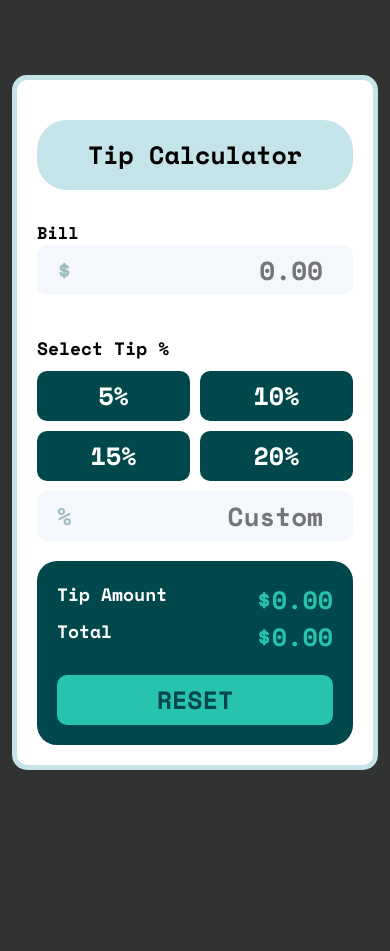
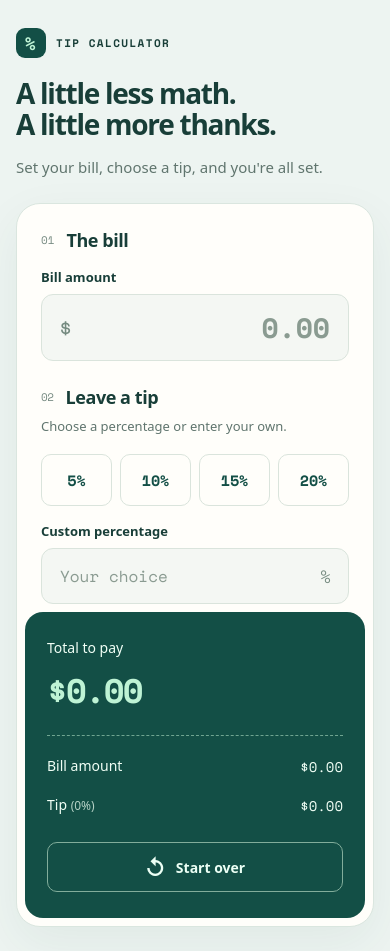
Before and after one commit to lnsflive/tips, a website: page index.html in a window 390 px wide. Before the commit the page ends 844 px from the top, so only its background shows below. Drawn offline with Linux system fonts and the light colour scheme.

Commit message:
Redesign calculator for responsive phone, tablet, and desktop layouts

```diff
--- a/index.html
+++ b/index.html
@@ -1,65 +1,57 @@
 <!DOCTYPE html>
-<!--[if lt IE 7]>      <html class="no-js lt-ie9 lt-ie8 lt-ie7"> <![endif]-->
-<!--[if IE 7]>         <html class="no-js lt-ie9 lt-ie8"> <![endif]-->
-<!--[if IE 8]>         <html class="no-js lt-ie9"> <![endif]-->
-<!--[if gt IE 8]>      <html class="no-js"> <!--<![endif]-->
 <html lang="en">
 <head>
     <meta charset="utf-8">
-        <meta http-equiv="X-UA-Compatible" content="IE=edge">
     <title>Tip Calculator</title>
-        <meta name="description" content="">
+    <meta name="description" content="A little less math at the table. Calculate your tip and total in a moment.">
     <meta name="viewport" content="width=device-width, initial-scale=1">
+    <meta name="theme-color" content="#edf4f1">
     <link rel="stylesheet" href="src/style.css">
+    <script src="src/jquery-3.6.0.slim.min.js" defer></script>
+    <script src="src/script.js" defer></script>
 </head>
 <body>
-        <!--[if lt IE 7]>
-            <p class="browsehappy">You are using an <strong>outdated</strong> browser. Please <a href="#">upgrade your browser</a> to improve your experience.</p>
-        <![endif]-->
-        <div class="container">
-            <div class="content">
-                <div class="logo">Tip Calculator</div>
-                    <div class="bill">
-                        <label for="billAmount">Bill</label>
-                        <div class="input">
-                            <input id="billAmount" type="number" min="0" step="0.01" inputmode="decimal" placeholder="0.00" class="billInput">
-                            <span class="money">$</span>
+    <main class="container">
+        <header class="page-header">
+            <div class="brand"><span class="brand-mark" aria-hidden="true">%</span> TIP CALCULATOR</div>
+            <h1>A little less math.<br>A little more thanks.</h1>
+            <p>Set your bill, choose a tip, and you're all set.</p>
+        </header>
+        <div class="calculator">
+            <section class="controls" aria-label="Calculate your tip">
+                <div class="section-heading"><span class="step" aria-hidden="true">01</span><h2>The bill</h2></div>
+                <label for="billAmount">Bill amount</label>
+                <div class="input bill-field">
+                    <span class="input-symbol" aria-hidden="true">$</span>
+                    <input id="billAmount" type="number" min="0" step="0.01" inputmode="decimal" placeholder="0.00" class="billInput" aria-describedby="inputError">
                 </div>
+                <fieldset class="options">
+                    <legend><span class="step" aria-hidden="true">02</span>Leave a tip</legend>
+                    <p class="field-hint">Choose a percentage or enter your own.</p>
+                    <div class="buttons">
+                        <button type="button" class="tip-button" data-percent="0.05" aria-pressed="false" onclick="changePercent(0.05)">5%</button>
+                        <button type="button" class="tip-button" data-percent="0.1" aria-pressed="false" onclick="changePercent(0.1)">10%</button>
+                        <button type="button" class="tip-button" data-percent="0.15" aria-pressed="false" onclick="changePercent(0.15)">15%</button>
+                        <button type="button" class="tip-button" data-percent="0.2" aria-pressed="false" onclick="changePercent(0.2)">20%</button>
                     </div>
-                    <div class="options">
-                        <span>Select Tip %</span>
-                        <div class="buttons">
-                            <button type="button" class="tip-button" onclick="changePercent(0.05)">5%</button>
-                            <button type="button" class="tip-button" onclick="changePercent(0.1)">10%</button>
-                            <button type="button" class="tip-button" onclick="changePercent(0.15)">15%</button>
-                            <button type="button" class="tip-button" onclick="changePercent(0.2)">20%</button>
+                    <label for="customPercent">Custom percentage</label>
+                    <div class="input custom-field">
+                        <input id="customPercent" type="number" min="0" step="0.01" inputmode="decimal" placeholder="Your choice" class="custom" aria-describedby="inputError">
+                        <span class="input-symbol" aria-hidden="true">%</span>
                     </div>
-                        <div class="input">
-                            <label class="visually-hidden" for="customPercent">Custom tip percentage</label>
-                            <input id="customPercent" type="number" min="0" step="0.01" inputmode="decimal" placeholder="Custom" class="custom">
-                            <span class="money">%</span>
+                </fieldset>
+                <p id="inputError" class="input-error" role="status"></p>
+            </section>
+            <section class="results" aria-labelledby="summaryHeading">
+                <div class="summary-heading"><h2 id="summaryHeading">The breakdown</h2></div>
+                <div class="receipt" aria-live="polite" aria-atomic="true">
+                    <div class="receipt-row"><span>Bill amount</span><span class="billResult">$0.00</span></div>
+                    <div class="receipt-row"><span>Tip <span class="tip-rate">(0%)</span></span><span class="result">$0.00</span></div>
+                    <div class="receipt-total"><span>Total to pay</span><strong class="totalResult">$0.00</strong><span class="total-caption">Bill + tip</span></div>
                 </div>
+                <button type="button" class="reset" onclick="reset()"><span aria-hidden="true">↺</span> Start over</button>
+            </section>
         </div>
-                    <div class="results">
-                        <div class="row">
-                            <div class="column tip_amount">
-                                Tip Amount
-                            </div>
-                            <div class="column result">$0.00</div>
-                        </div>
-                        <div class="row">
-                            <div class="column tip_amount">
-                                Total
-                            </div>
-                            <div class="column totalResult">$0.00</div>
-                        </div>
-                        <div class="row">
-                            <button type="button" class="reset" onclick="reset()">RESET</button>
-                        </div>
-                    </div>
-            </div>
-        </div>
-        <script src="src/jquery-3.6.0.slim.min.js"></script>
-        <script src="src/script.js" async defer></script>
+    </main>
 </body>
 </html>
--- a/package.json
+++ b/package.json
@@ -2,6 +2,7 @@
   "name": "tip-calculator",
   "private": true,
   "scripts": {
-    "test": "node --test"
+    "test": "node --test test/*.test.js",
+    "test:browser": "node test/browser.cjs"
   }
 }
--- a/src/script.js
+++ b/src/script.js
@@ -9,6 +9,7 @@ $( document ).ready(function() {
 
     $(".custom").on("input", function() {
         tipPercent = $(this).val() * 0.01;
+        updateSelection();
         checkResult();
     });
 });
@@ -26,21 +27,40 @@ function calculateAmounts(bill, percent) {
 function changePercent(percent) {
     tipPercent = percent;
     $(".custom").val("");
+    updateSelection(percent);
     checkResult();
 }
 
 function reset() {
     $(".billInput").val("");
     $(".custom").val("");
-    $(".result").html("$0.00");
-    $(".totalResult").html("$0.00");
     tipPercent = 0;
     billAmount = 0;
+    updateSelection();
+    checkResult();
+}
+
+function updateSelection(percent) {
+    document.querySelectorAll(".tip-button").forEach(button => {
+        button.setAttribute("aria-pressed", String(Number(button.dataset.percent) === percent));
+    });
 }
 
 function checkResult() {
+    const inputs = [...document.querySelectorAll("input")];
+    const invalid = inputs.some(input => !input.validity.valid);
+    inputs.forEach(input => input.setAttribute("aria-invalid", String(!input.validity.valid)));
+    $(".input-error").html(invalid ? "Enter a nonnegative number with up to two decimal places." : "");
+    if (invalid) {
+        $(".result").html("—");
+        $(".totalResult").html("—");
+        $(".billResult").html("—");
+        return;
+    }
     const amounts = calculateAmounts(billAmount, tipPercent);
 
+    $(".billResult").html("$" + (Math.round(Number(billAmount) * 100) / 100).toFixed(2));
+    $(".tip-rate").html("(" + Number((tipPercent * 100).toFixed(2)) + "%)");
     $(".result").html("$" + amounts.tip.toFixed(2));
     $(".totalResult").html("$" + amounts.total.toFixed(2));
 }
--- a/src/style.css
+++ b/src/style.css
@@ -1,168 +1,92 @@
 @font-face {
-    font-family: 'space_monobold';
-    src: url('spacemono-bold.woff2') format('woff2'),
-         url('spacemono-bold.woff') format('woff');
-    font-weight: bold;
-    font-style: normal;
-
+    font-family: 'Space Mono';
+    src: url('spacemono-regular.woff2') format('woff2');
+    font-weight: 400;
+    font-display: swap;
 }
-
 @font-face {
-    font-family: 'space_mono';
-    src: url('spacemono-regular.woff2') format('woff2'),
-         url('spacemono-regular.woff') format('woff');
-    font-weight: normal;
-    font-style: normal;
-
+    font-family: 'Space Mono';
+    src: url('spacemono-bold.woff2') format('woff2');
+    font-weight: 700;
+    font-display: swap;
 }
-
-*{
-    margin:0;
-    padding:0;
-    color: black;
-    box-sizing: border-box;
+:root {
+    color-scheme: light;
+    font-family: system-ui, -apple-system, BlinkMacSystemFont, 'Segoe UI', sans-serif;
+    color: #183e38;
+    background: #edf4f1;
+    --muted: #60756e;
+    --teal: #134f46;
+    --mint: #bef3d5;
+    --mono: 'Space Mono', monospace;
 }
-html{
-    background-color: #313333;
+* { box-sizing: border-box; }
+body { margin: 0; }
+button, input { font: inherit; }
+button { cursor: pointer; touch-action: manipulation; }
+button, input { -webkit-tap-highlight-color: transparent; }
+button:focus-visible, input:focus-visible { outline: 3px solid #258970; outline-offset: 4px; }
+h1, h2, p { margin: 0; }
+.container { width: min(100%, 1056px); margin-inline: auto; padding: clamp(28px, 6vw, 72px) clamp(16px, 4vw, 48px) 24px; }
+.page-header { margin-bottom: 24px; }
+.brand { display: flex; align-items: center; gap: 10px; font: 700 11px var(--mono); letter-spacing: 0.13em; }
+.brand-mark { display: grid; place-items: center; width: 30px; height: 30px; border-radius: 9px; background: var(--teal); color: var(--mint); font-size: 18px; }
+h1 { margin-top: 20px; font-size: clamp(28px, 5vw, 48px); font-weight: 600; line-height: 1.12; letter-spacing: -0.045em; }
+.page-header > p { margin-top: 14px; color: var(--muted); font-size: 15px; line-height: 1.6; }
+.calculator { padding: 8px; border: 1px solid #dae6df; border-radius: 24px; background: #fffefa; box-shadow: 0 16px 48px #1d4a3910; }
+.controls { padding: 16px 16px 8px; min-width: 0; }
+.section-heading, legend { display: flex; align-items: center; gap: 12px; }
+h2, legend { font-size: 18px; font-weight: 600; letter-spacing: -0.025em; }
+.step { color: #778b82; font: 400 11px var(--mono); }
+label { display: block; margin: 16px 0 8px; font-size: 13px; font-weight: 600; }
+.input { position: relative; }
+.input-symbol { position: absolute; top: 50%; transform: translateY(-50%); color: #758b80; font: 400 22px var(--mono); pointer-events: none; }
+.bill-field .input-symbol { left: 18px; }
+input { width: 100%; min-width: 0; min-height: 56px; padding: 12px 18px; border: 1px solid #dae4dc; border-radius: 12px; color: var(--teal); background: #f4f7f3; font-family: var(--mono); font-size: 18px; appearance: textfield; }
+input::-webkit-inner-spin-button, input::-webkit-outer-spin-button { appearance: none; margin: 0; }
+input::placeholder { color: #8a9b91; opacity: 1; }
+.billInput { padding-left: 48px; text-align: right; font-size: 28px; font-weight: 700; }
+input:focus { border-color: #258970; }
+input[aria-invalid="true"] { border-color: #ab4336; }
+.options { min-width: 0; margin: 24px 0 0; padding: 0; border: 0; }
+legend { padding: 0; }
+.field-hint { margin-top: 8px; color: var(--muted); font-size: 13px; line-height: 1.5; }
+.buttons { display: grid; grid-template-columns: repeat(4, minmax(0, 1fr)); gap: 8px; margin-top: 18px; }
+.tip-button { min-height: 52px; padding: 8px 4px; border: 1px solid #dae4dc; border-radius: 10px; background: transparent; color: var(--teal); font: 700 clamp(15px, 3.5vw, 19px) var(--mono); }
+.tip-button[aria-pressed="true"] { border-color: var(--teal); background: var(--teal); color: var(--mint); }
+.custom-field .input-symbol { right: 18px; font-size: 18px; }
+.custom { padding-right: 48px; font-size: 16px; }
+.input-error { margin: 12px 0 0; color: #ab4336; font-size: 12px; line-height: 1.5; }
+.input-error:empty { margin: 0; }
+.results { display: flex; flex-direction: column; min-width: 0; padding: 26px 22px; border-radius: 18px; background: var(--teal); color: #f1fff6; }
+.summary-heading { display: flex; align-items: center; justify-content: space-between; gap: 12px; }
+.receipt { display: flex; flex-direction: column; margin: 20px 0; }
+.receipt-row { display: flex; justify-content: space-between; gap: 12px; margin-bottom: 18px; font-size: 14px; }
+.receipt-row > :last-child { font-family: var(--mono); overflow-wrap: anywhere; text-align: right; }
+.tip-rate { color: #b6d2c7; font-size: 12px; }
+.receipt-total { display: flex; flex-direction: column; align-items: flex-start; padding-top: 26px; margin-top: 26px; border-top: 1px dashed #70a591; font-size: 14px; }
+.totalResult { max-width: 100%; margin-top: 8px; color: var(--mint); font: 700 clamp(34px, 6vw, 48px) var(--mono); letter-spacing: -0.055em; overflow-wrap: anywhere; }
+.total-caption { margin-top: 8px; color: #b6d2c7; font-size: 12px; }
+.reset { display: flex; align-items: center; justify-content: center; gap: 10px; width: 100%; min-height: 50px; margin-top: auto; border: 1px solid #82ad9b; border-radius: 10px; background: transparent; color: #ecfff5; font-size: 14px; font-weight: 600; }
+.reset > span { font-size: 22px; }
+.reset:focus-visible { outline-color: var(--mint); }
+@media (max-width: 699px) {
+    .summary-heading { display: none; }
+    .receipt { margin: 0 0 8px; }
+    .receipt-total { order: -1; border-top: 0; border-bottom: 1px dashed #70a591; padding: 0 0 20px; margin: 0 0 20px; }
+    .total-caption { display: none; }
+    .totalResult { font-size: clamp(34px, 8vw, 44px); }
 }
-.container{
-    width: 100%;
-    min-height: 100vh;
-    padding: 16px 0;
-    display: grid;
-    place-items: center;
+@media (hover: hover) {
+    .tip-button:hover { border-color: #258970; background: #e4f3e9; color: var(--teal); }
+    .reset:hover { background: var(--mint); border-color: var(--mint); color: var(--teal); }
 }
-.row {
-    display: flex;
-    flex-direction: row;
-    flex-wrap: wrap;
-    width: 100%;
-  }
-
-  .column {
-    display: flex;
-    flex-direction: column;
-    flex-basis: 100%;
-    flex: 1;
-  }
-
-.content{
-    background-color: white;
-    width: min(390px, calc(100% - 24px));
-    border-radius: 15px;
-    padding:20px;
-    border: 5px solid #c5e4e9;
+@media (min-width: 700px) {
+    .page-header { margin-bottom: 36px; }
+    .calculator { display: grid; grid-template-columns: 1.1fr 1fr; gap: 24px; padding: 16px; border-radius: 28px; }
+    .controls { padding: 20px 8px 8px 16px; }
+    .controls label { margin-top: 22px; }
+    .options { margin-top: 30px; }
+    .results { padding: 32px 28px; }
+    .receipt { margin-top: 42px; }
 }
-.content > div{
-    margin-top:20px;
-}
-.buttons{
-    display: grid;
-    grid-template-columns: repeat(2, minmax(0, 1fr));
-    gap: 10px;
-    margin: 10px 0;
-}
-button{
-    font-family: space_monobold;
-    height: 50px;
-    background-color: #01484c;
-    border: none;
-    color: white;
-    font-size: 25px;
-    border-radius: 10px;
-}
-.tip-button{
-    width: 100%;
-}
-button:hover{
-    background-color: #27c3ae;
-    color:#01484c;
-}
-
-input[type=number]{
-    font-family: space_monobold;
-    width: 100%;
-    height: 50px;
-    background-color: #f4f7fc;
-    border: none;
-    border-radius: 10px;
-    text-align: right;
-    font-size: 26px;
-    padding-right:15px;
-    box-sizing: border-box;
-}
-.logo{
-    font-family: space_monobold;
-    width: 100%;
-    height: 70px;
-    background-color: #c5e4e9;
-    border-radius: 30px;
-    margin-top:-15px;
-    display: flex;
-    align-items: center;
-    justify-content: center;
-    font-size: 25px;
-}
-.bill{
-    padding-top:10px;
-    font-family: space_monobold;
-    font-size: 17px;
-    width: 100%;
-}
-.input, .content{
-    position: relative;
-}
-.money{
-    position:absolute;
-    top:0;
-    left:0;
-    color:#9dbcbe;
-    font-size: 24px;
-    line-height: 50px;
-    padding-left:20px;
-}
-
-.options{
-    padding-top:20px;
-    font-family: space_monobold;
-    font-size:18px;
-}
-
-.results{
-    font-family: space_monobold;
-    width: 100%;
-    background-color: #01484c;
-    border-radius: 20px;
-    padding:20px;
-}
-
-.reset{
-    background-color: #27c3ae;
-    color:#01484c;
-    width: 100%;
-    margin-top: 20px;
-}
-.reset:hover{
-    background-color:white;
-}
-.tip_amount{
-    color: white;
-    font-size:18px;
-}
-.result,.totalResult{
-    color:#27c3ae;
-    font-size: 25px;
-    text-align: right;
-}
-
-.visually-hidden{
-    position: absolute;
-    width: 1px;
-    height: 1px;
-    padding: 0;
-    margin: -1px;
-    overflow: hidden;
-    clip: rect(0, 0, 0, 0);
-    white-space: nowrap;
-    border: 0;
-}
```
Also changed, not shown: test/browser.cjs (added, +59 -0 lines), test/calculator.test.js (+1 -14 lines), README.md, screenshots/desktop.png (added), screenshots/mobile.png (added), screenshots/tablet.png (added). Lines whose indentation alone changed are shown as unchanged.
